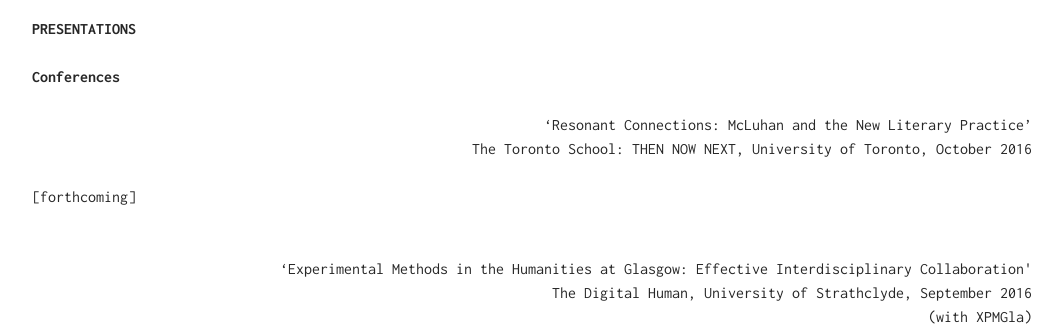
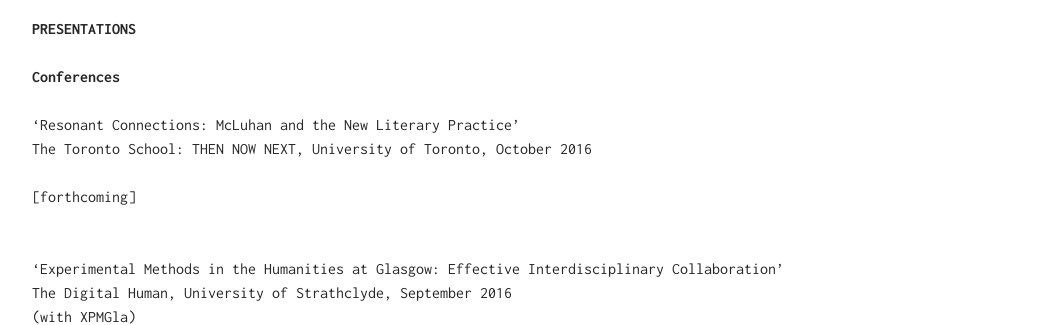
Before and after one commit to stujampur/stujampur.github.io, a Jekyll site: the page built from papers/index.md, in a window 1280 px wide and 900 px high, scrolled down 333 px, cut to the strip 0-325 px from the top of the window. Shown: the whole strip, without its empty margins (108-1170 px from the left). Built offline with Jekyll 4.4.1, drawn with Linux system fonts in a browser that asks for light colours.

Commit message:
papers format

```diff
--- a/papers/index.md
+++ b/papers/index.md
@@ -19,27 +19,30 @@ A selection of publications and presentations
 **Conferences**
 <br>
 
-<p align="right">‘Resonant Connections: McLuhan and the New Literary Practice’
-<br>The Toronto School: THEN NOW NEXT, University of Toronto, October 2016</p>
+‘Resonant Connections: McLuhan and the New Literary Practice’
+<br>The Toronto School: THEN NOW NEXT, University of Toronto, October 2016
 <br>[forthcoming]
 <br>
 <br>
 
-<p align="right">‘Experimental Methods in the Humanities at Glasgow: Effective Interdisciplinary Collaboration'
+‘Experimental Methods in the Humanities at Glasgow: Effective Interdisciplinary Collaboration'
 <br>The Digital Human, University of Strathclyde, September 2016
-<br>(with XPMGla)</p>
+<br>(with XPMGla)
+<br>
 <iframe src="https://docs.google.com/presentation/d/1G19F3-VVEDw8Mkjgp-n-Hv-9FqBZ9JwKxivYFJSfTIU/embed?start=false&loop=false&delayms=3000" frameborder="0" width="400" height="300" allowfullscreen="true" mozallowfullscreen="true" webkitallowfullscreen="true"></iframe>
 <br>
 <br>
 
-<p align="right">‘Think of Me as a Software Application!: Douglas Coupland and Obsolescence
-<br>Information Overload, University of Edinburgh, September 2014</p>
+‘Think of Me as a Software Application!: Douglas Coupland and Obsolescence
+<br>Information Overload, University of Edinburgh, September 2014
+<br>
 <iframe src="https://docs.google.com/presentation/d/1zPQLwLgCURcje9vE2GtrArs5wFRhjYxsBJP9RaMLM2U/embed?start=false&loop=false&delayms=3000" frameborder="0" width="400" height="300" allowfullscreen="true" mozallowfullscreen="true" webkitallowfullscreen="true"></iframe>
 <br>
 <br>
 
-<p align="right">‘I Want to Create Spectacles: Debord’s The Society of the Spectacle and the Spectacular Stock Market of DeLillo’s Cosmopolis’
-<br>Protest, University of Glasgow, May 2014</p>
+‘I Want to Create Spectacles: Debord’s The Society of the Spectacle and the Spectacular Stock Market of DeLillo’s Cosmopolis’
+<br>Protest, University of Glasgow, May 2014
+<br>
 <iframe src="https://docs.google.com/presentation/d/1udTgiJ3Cpp55t_zReDPNE9Lna4fhNaRkaQC61nySyuk/embed?start=false&loop=false&delayms=3000" frameborder="0" width="400" height="300" allowfullscreen="true" mozallowfullscreen="true" webkitallowfullscreen="true"></iframe>
 <br>
 <br>
```
